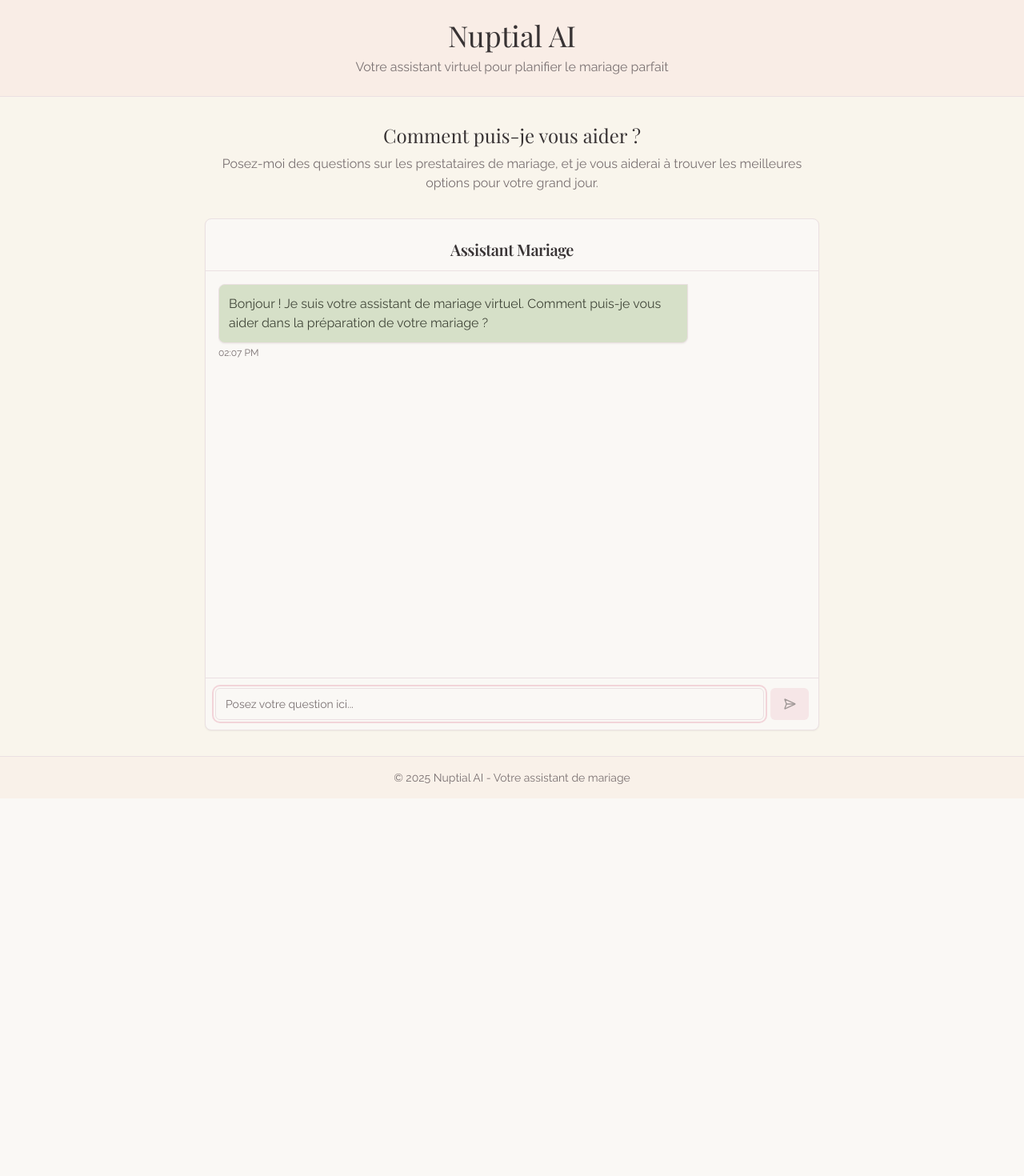
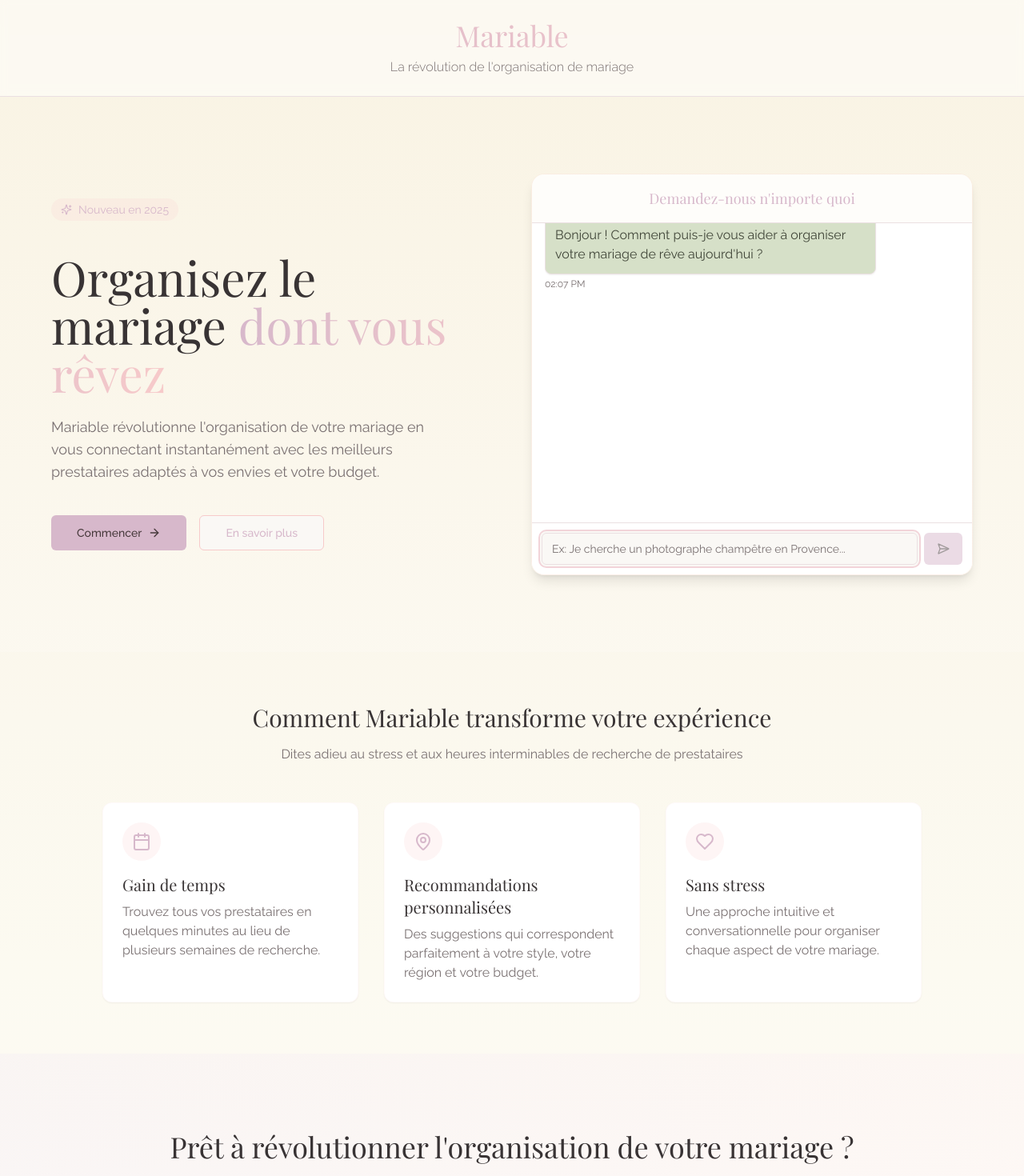
Before and after one commit to MATHILDEdemariable/mariable-fr, a React (Vite) app: page / in a window 1280 px wide. Shown: the top 1470 px of the page at 80% size. Before the commit the page ends 998 px from the top, so only its background shows below. Built offline with nearby package versions, Linux system fonts and the light colour scheme.

Commit message:
Rename and redesign the app
Rename the app to Mariable and redesign the UI to a landing page style, focusing on the revolution of wedding organization.

```diff
--- a/src/components/ChatInterface.tsx
+++ b/src/components/ChatInterface.tsx
@@ -1,7 +1,7 @@
 
 import React, { useState, useRef, useEffect } from 'react';
 import { Button } from '@/components/ui/button';
-import { Card, CardContent, CardFooter, CardHeader, CardTitle } from '@/components/ui/card';
+import { Card, CardContent, CardFooter } from '@/components/ui/card';
 import { Input } from '@/components/ui/input';
 import { ScrollArea } from '@/components/ui/scroll-area';
 import { SendHorizontal } from 'lucide-react';
@@ -15,7 +15,7 @@ const ChatInterface: React.FC = () => {
     {
       id: 'welcome',
       role: 'assistant',
-      content: "Bonjour ! Je suis votre assistant de mariage virtuel. Comment puis-je vous aider dans la préparation de votre mariage ?",
+      content: "Bonjour ! Comment puis-je vous aider à organiser votre mariage de rêve aujourd'hui ?",
       timestamp: new Date()
     }
   ]);
@@ -92,12 +92,12 @@ const ChatInterface: React.FC = () => {
   };
 
   return (
-    <Card className="w-full max-w-3xl mx-auto h-[80vh] flex flex-col">
-      <CardHeader className="pb-3 border-b">
-        <CardTitle className="text-xl text-center">Assistant Mariage</CardTitle>
-      </CardHeader>
-      <CardContent className="flex-grow p-0 relative">
-        <ScrollArea className="h-full max-h-[calc(80vh-130px)] p-4">
+    <div className="w-full h-[500px] flex flex-col bg-white">
+      <div className="p-4 bg-wedding-cream/20 border-b flex items-center justify-center">
+        <p className="text-center text-lg font-serif text-wedding-mauve">Demandez-nous n'importe quoi</p>
+      </div>
+      <div className="flex-grow p-0 relative overflow-hidden">
+        <ScrollArea className="h-[400px] p-4">
           <div className="space-y-4">
             {messages.map((message) => (
               <Message
@@ -120,23 +120,23 @@ const ChatInterface: React.FC = () => {
             <div ref={messagesEndRef} />
           </div>
         </ScrollArea>
-      </CardContent>
-      <CardFooter className="p-3 border-t">
+      </div>
+      <div className="p-3 border-t bg-white">
         <form onSubmit={handleSubmit} className="flex w-full gap-2">
           <Input
             ref={inputRef}
             value={inputValue}
             onChange={(e) => setInputValue(e.target.value)}
-            placeholder="Posez votre question ici..."
+            placeholder="Ex: Je cherche un photographe champêtre en Provence..."
             disabled={isLoading}
             className="flex-grow"
           />
-          <Button type="submit" disabled={isLoading || !inputValue.trim()}>
+          <Button type="submit" disabled={isLoading || !inputValue.trim()} className="bg-wedding-mauve hover:bg-wedding-mauve/90">
             <SendHorizontal className="h-4 w-4" />
           </Button>
         </form>
-      </CardFooter>
-    </Card>
+      </div>
+    </div>
   );
 };
 
--- a/src/pages/Index.tsx
+++ b/src/pages/Index.tsx
@@ -1,33 +1,115 @@
 
 import React from 'react';
 import ChatInterface from '@/components/ChatInterface';
+import { ArrowRight, Sparkles, Calendar, MapPin, Heart } from 'lucide-react';
+import { Button } from '@/components/ui/button';
 
 const Index = () => {
   return (
-    <div className="min-h-screen flex flex-col bg-wedding-cream/50">
-      <header className="py-6 bg-wedding-blush/20 border-b">
+    <div className="min-h-screen flex flex-col bg-gradient-to-b from-wedding-cream to-white">
+      <header className="py-6 bg-white/50 backdrop-blur-sm border-b sticky top-0 z-10">
         <div className="container">
-          <h1 className="text-3xl md:text-4xl font-serif text-center">Nuptial AI</h1>
-          <p className="text-center text-muted-foreground mt-2">Votre assistant virtuel pour planifier le mariage parfait</p>
+          <h1 className="text-3xl md:text-4xl font-serif text-center bg-gradient-to-r from-wedding-mauve to-wedding-blush bg-clip-text text-transparent">Mariable</h1>
+          <p className="text-center text-muted-foreground mt-2 font-light">La révolution de l'organisation de mariage</p>
         </div>
       </header>
 
-      <main className="flex-grow container py-8">
-        <div className="max-w-3xl mx-auto">
-          <div className="mb-8 text-center">
-            <h2 className="text-2xl font-serif mb-2">Comment puis-je vous aider ?</h2>
-            <p className="text-muted-foreground">
-              Posez-moi des questions sur les prestataires de mariage, et je vous aiderai à trouver les meilleures options pour votre grand jour.
+      <main className="flex-grow">
+        {/* Hero Section */}
+        <section className="py-16 md:py-24 container">
+          <div className="grid md:grid-cols-2 gap-12 items-center max-w-6xl mx-auto">
+            <div className="space-y-6">
+              <div className="inline-flex items-center px-3 py-1 rounded-full bg-wedding-blush/20 text-sm text-wedding-mauve mb-4">
+                <Sparkles size={14} className="mr-2" />
+                <span>Nouveau en 2025</span>
+              </div>
+              <h2 className="text-4xl md:text-5xl lg:text-6xl font-serif leading-tight">
+                Organisez le mariage <span className="bg-gradient-to-r from-wedding-mauve to-wedding-blush bg-clip-text text-transparent">dont vous rêvez</span>
+              </h2>
+              <p className="text-muted-foreground text-lg md:pr-12">
+                Mariable révolutionne l'organisation de votre mariage en vous connectant instantanément avec les meilleurs prestataires adaptés à vos envies et votre budget.
+              </p>
+              <div className="flex flex-col sm:flex-row gap-4 pt-4">
+                <Button size="lg" className="gap-2 bg-wedding-mauve hover:bg-wedding-mauve/90">
+                  Commencer <ArrowRight size={16} />
+                </Button>
+                <Button size="lg" variant="outline" className="border-wedding-blush text-wedding-mauve hover:bg-wedding-blush/10">
+                  En savoir plus
+                </Button>
+              </div>
+            </div>
+            <div className="rounded-2xl overflow-hidden shadow-lg border border-wedding-blush/20">
+              <ChatInterface />
+            </div>
+          </div>
+        </section>
+
+        {/* Features Section */}
+        <section className="py-16 bg-wedding-cream/30">
+          <div className="container">
+            <div className="text-center mb-12">
+              <h2 className="text-3xl font-serif mb-4">Comment Mariable transforme votre expérience</h2>
+              <p className="text-muted-foreground max-w-2xl mx-auto">
+                Dites adieu au stress et aux heures interminables de recherche de prestataires
+              </p>
+            </div>
+
+            <div className="grid md:grid-cols-3 gap-8 max-w-5xl mx-auto">
+              <div className="bg-white p-6 rounded-xl shadow-sm border border-wedding-blush/10 hover:shadow-md transition-shadow">
+                <div className="w-12 h-12 bg-wedding-blush/20 rounded-full flex items-center justify-center mb-4">
+                  <Calendar className="text-wedding-mauve" />
+                </div>
+                <h3 className="text-xl font-serif mb-2">Gain de temps</h3>
+                <p className="text-muted-foreground">
+                  Trouvez tous vos prestataires en quelques minutes au lieu de plusieurs semaines de recherche.
+                </p>
+              </div>
+
+              <div className="bg-white p-6 rounded-xl shadow-sm border border-wedding-blush/10 hover:shadow-md transition-shadow">
+                <div className="w-12 h-12 bg-wedding-blush/20 rounded-full flex items-center justify-center mb-4">
+                  <MapPin className="text-wedding-mauve" />
+                </div>
+                <h3 className="text-xl font-serif mb-2">Recommandations personnalisées</h3>
+                <p className="text-muted-foreground">
+                  Des suggestions qui correspondent parfaitement à votre style, votre région et votre budget.
+                </p>
+              </div>
+
+              <div className="bg-white p-6 rounded-xl shadow-sm border border-wedding-blush/10 hover:shadow-md transition-shadow">
+                <div className="w-12 h-12 bg-wedding-blush/20 rounded-full flex items-center justify-center mb-4">
+                  <Heart className="text-wedding-mauve" />
+                </div>
+                <h3 className="text-xl font-serif mb-2">Sans stress</h3>
+                <p className="text-muted-foreground">
+                  Une approche intuitive et conversationnelle pour organiser chaque aspect de votre mariage.
+                </p>
+              </div>
+            </div>
+          </div>
+        </section>
+
+        {/* Call to Action */}
+        <section className="py-16 md:py-24 bg-gradient-to-r from-wedding-mauve/10 to-wedding-blush/10">
+          <div className="container text-center">
+            <h2 className="text-3xl md:text-4xl font-serif mb-6">Prêt à révolutionner l'organisation de votre mariage ?</h2>
+            <p className="text-lg text-muted-foreground mb-8 max-w-2xl mx-auto">
+              Posez-nous vos questions sur les prestataires, lieux, et tout ce qui concerne votre grand jour. Mariable est là pour vous guider.
+            </p>
+            <Button size="lg" className="bg-wedding-mauve hover:bg-wedding-mauve/90">
+              Essayer Mariable maintenant
+            </Button>
+          </div>
+        </section>
+      </main>
+
+      <footer className="py-8 border-t bg-white">
+        <div className="container">
+          <div className="flex flex-col md:flex-row justify-between items-center">
+            <p className="text-center md:text-left text-wedding-mauve font-serif text-xl mb-4 md:mb-0">Mariable</p>
+            <p className="text-sm text-muted-foreground">
+              © 2025 Mariable - La révolution de l'organisation de mariage
             </p>
           </div>
-
-          <ChatInterface />
-        </div>
-      </main>
-
-      <footer className="py-4 border-t bg-wedding-blush/10">
-        <div className="container text-center text-sm text-muted-foreground">
-          <p>© 2025 Nuptial AI - Votre assistant de mariage</p>
         </div>
       </footer>
     </div>
```
